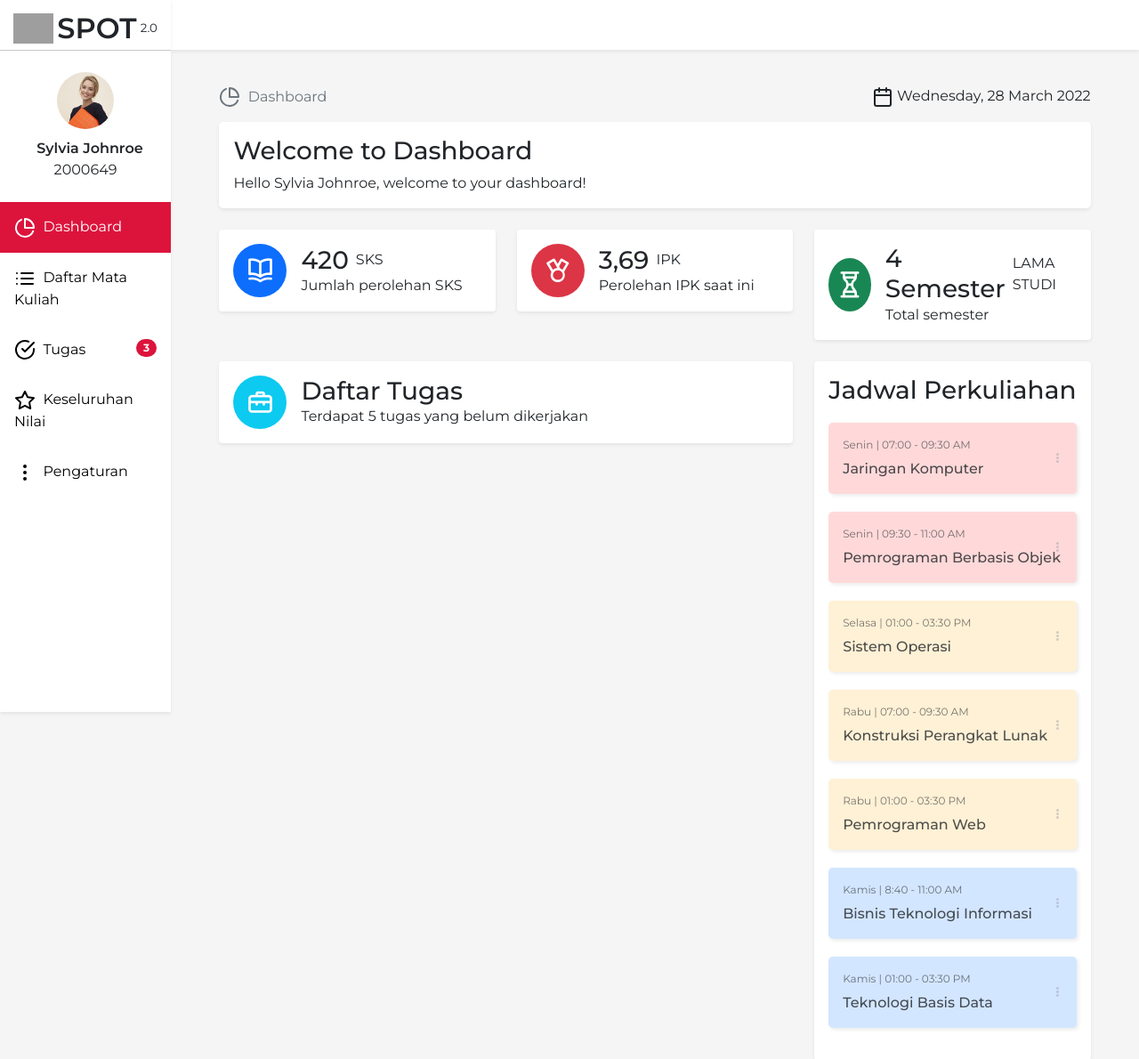
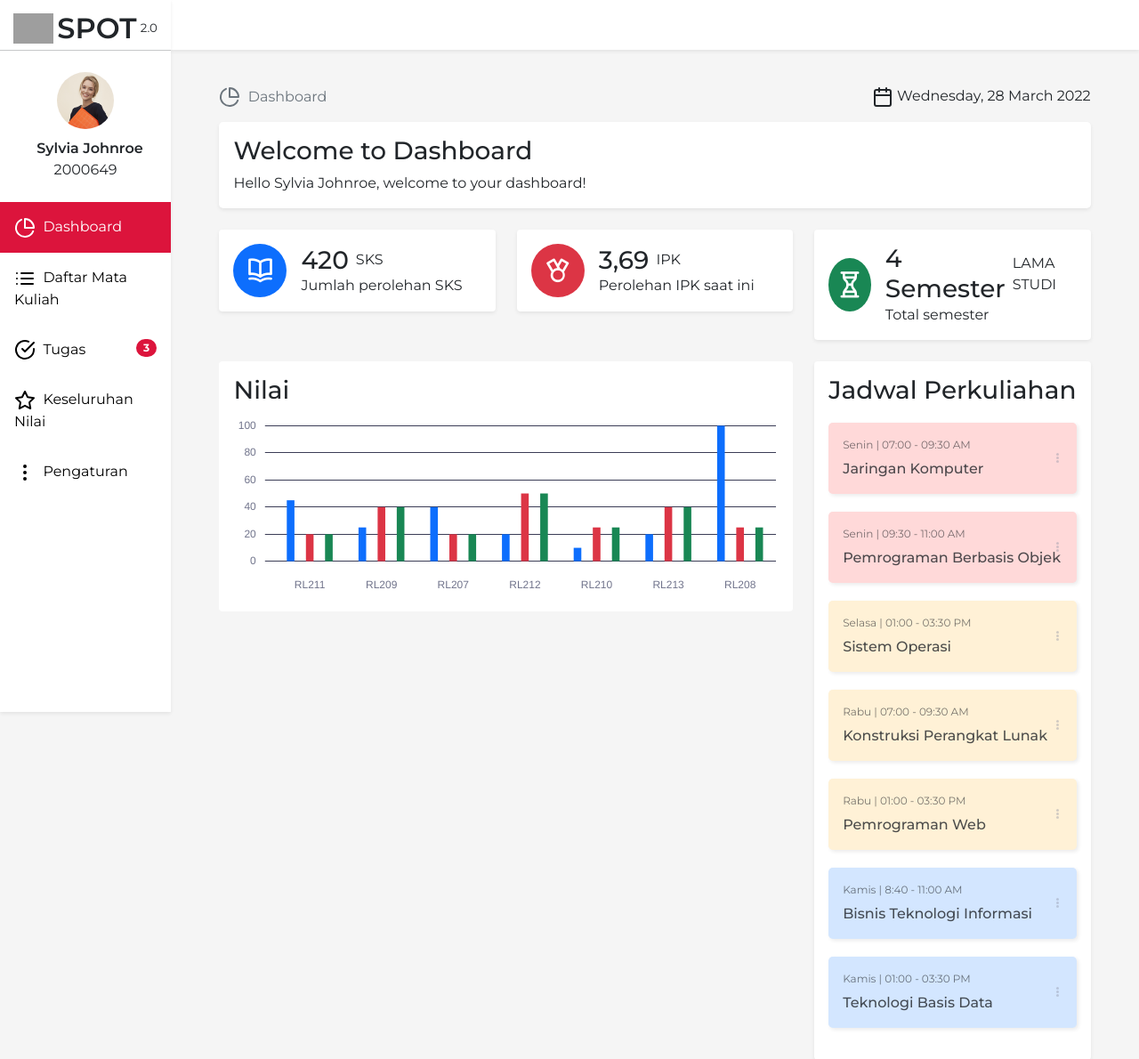
Before and after one commit to AbidMaf/Spot-2.github.io, a PHP site: page /dashboard.html in a window 1280 px wide. Shown: the top 1190 px of the page at 89% size. Run offline with PHP 8.4, Linux system fonts and the light colour scheme; grey boxes are pictures that could not be loaded.

Commit message:
Add Chart
JS nya ada di HTML

```diff
--- a/css/dashboard.css
+++ b/css/dashboard.css
@@ -173,6 +173,25 @@ h1, h2, h3, h4 {
     transform: translatex(2px);
   }
 
+  /* Chart */
+  .charts .chart-container {
+    background-color: #49beb7;
+  }
+
+  .charts .chart-container h3 {
+    color: var(--dk-gray-400)
+  }
+
+  div.chart-container.rounded-2.p-3 {
+    background-color: #fff;
+  }
+
+  h3.fs-6.mb-3 {
+    font-size: 28px !important;
+  }
+
+  /* Responsive */
+
   @media screen and (max-width: 700px) {
     .task-manager {
       flex-direction: column;
--- a/dashboard.html
+++ b/dashboard.html
@@ -13,6 +13,7 @@
   <script src="https://cdn.jsdelivr.net/npm/bootstrap@5.1.3/dist/js/bootstrap.bundle.min.js"
     integrity="sha384-ka7Sk0Gln4gmtz2MlQnikT1wXgYsOg+OMhuP+IlRH9sENBO0LRn5q+8nbTov4+1p"
     crossorigin="anonymous"></script>
+  <script src="https://cdnjs.cloudflare.com/ajax/libs/Chart.js/2.9.4/Chart.bundle.js"></script>
   <title>SPOT</title>
   <link href="css/dashboard.css" rel="stylesheet" type="text/css" />
   <link href="css/component/navbar.css" rel="stylesheet" type="text/css" />
@@ -127,14 +128,9 @@
         <section class="statistics mt-4">
           <div class="row">
             <div class="col-sm-8">
-              <div class="box d-flex rounded-2 align-items-center mb-4 mb-lg-0 p-3">
-                <i class="uil-suitcase-alt fs-2 text-center text-white bg-info rounded-circle"></i>
-                <div class="ms-3">
-                  <div class="d-flex align-items-center">
-                    <h3 class="mb-0">Daftar Tugas</h3>
-                  </div>
-                  <p class="fs-normal mb-0">Terdapat 5 tugas yang belum dikerjakan</p>
-                </div>
+              <div class="chart-container rounded-2 p-3">
+                <h3 class="fs-6 mb-3">Nilai</h3>
+                <canvas id="myChart"></canvas>
               </div>
             </div>
             <div class="col-sm-4">
@@ -149,28 +145,28 @@
                 </div>
                 <div class="task-box red">
                   <div class="description-task">
-                    <div class="time">Senin  | 09:30 - 11:00 AM</div>
+                    <div class="time">Senin | 09:30 - 11:00 AM</div>
                     <div class="task-name">Pemrograman Berbasis Objek</div>
                   </div>
                   <div class="more-button"></div>
                 </div>
                 <div class="task-box yellow">
                   <div class="description-task">
-                    <div class="time">Selasa  | 01:00 - 03:30 PM</div>
+                    <div class="time">Selasa | 01:00 - 03:30 PM</div>
                     <div class="task-name">Sistem Operasi</div>
                   </div>
                   <div class="more-button"></div>
                 </div>
                 <div class="task-box yellow">
                   <div class="description-task">
-                    <div class="time">Rabu  | 07:00 - 09:30 AM</div>
+                    <div class="time">Rabu | 07:00 - 09:30 AM</div>
                     <div class="task-name">Konstruksi Perangkat Lunak</div>
                   </div>
                   <div class="more-button"></div>
                 </div>
                 <div class="task-box yellow">
                   <div class="description-task">
-                    <div class="time">Rabu  | 01:00 - 03:30 PM</div>
+                    <div class="time">Rabu | 01:00 - 03:30 PM</div>
                     <div class="task-name">Pemrograman Web</div>
                   </div>
                   <div class="more-button"></div>
@@ -200,6 +196,85 @@
   </div>
 
   </div>
+  <script>
+    // Global defaults
+    Chart.defaults.global.animation.duration = 2000; // Animation duration
+    Chart.defaults.global.title.display = false; // Remove title
+    Chart.defaults.global.defaultFontColor = '#71748c'; // Font color
+    Chart.defaults.global.defaultFontSize = 13; // Font size for every label
+
+    // Tooltip global resets
+    Chart.defaults.global.tooltips.backgroundColor = '#111827'
+    Chart.defaults.global.tooltips.borderColor = 'blue'
+
+    // Gridlines global resets
+    Chart.defaults.scale.gridLines.zeroLineColor = '#3b3d56'
+    Chart.defaults.scale.gridLines.color = '#3b3d56'
+    Chart.defaults.scale.gridLines.drawBorder = false
+
+    // Legend global resets
+    Chart.defaults.global.legend.labels.padding = 0;
+    Chart.defaults.global.legend.display = false;
+
+    // Ticks global resets
+    Chart.defaults.scale.ticks.fontSize = 12
+    Chart.defaults.scale.ticks.fontColor = '#71748c'
+    Chart.defaults.scale.ticks.beginAtZero = false
+    Chart.defaults.scale.ticks.padding = 10
+
+    // Elements globals
+    Chart.defaults.global.elements.point.radius = 0
+
+    // Responsivess
+    Chart.defaults.global.responsive = true
+    Chart.defaults.global.maintainAspectRatio = false
+
+    var myChart = new Chart(document.getElementById('myChart'), {
+      type: 'bar',
+      data: {
+        labels: ["RL211", "RL209", "RL207", "RL212", 'RL210', 'RL213', 'RL208'],
+        datasets: [{
+          label: "Tugas",
+          data: [45, 25, 40, 20, 10, 20, 100],
+          backgroundColor: "#0D6EFD",
+          borderColor: 'transparent',
+          borderWidth: 2.5,
+          barPercentage: 0.4,
+        }, {
+          label: "UTS",
+          startAngle: 2,
+          data: [20, 40, 20, 50, 25, 40, 25],
+          backgroundColor: "#DC3545",
+          borderColor: 'transparent',
+          borderWidth: 2.5,
+          barPercentage: 0.4,
+        }, {
+          label: "UAS",
+          startAngle: 2,
+          data: [20, 40, 20, 50, 25, 40, 25],
+          backgroundColor: "#198754",
+          borderColor: 'transparent',
+          borderWidth: 2.5,
+          barPercentage: 0.4,
+        }]
+      },
+      options: {
+        scales: {
+          yAxes: [{
+            gridLines: {},
+            ticks: {
+              stepSize: 20,
+            },
+          }],
+          xAxes: [{
+            gridLines: {
+              display: false,
+            }
+          }]
+        }
+      }
+    })
+  </script>
 </body>
 
 </html>
```
